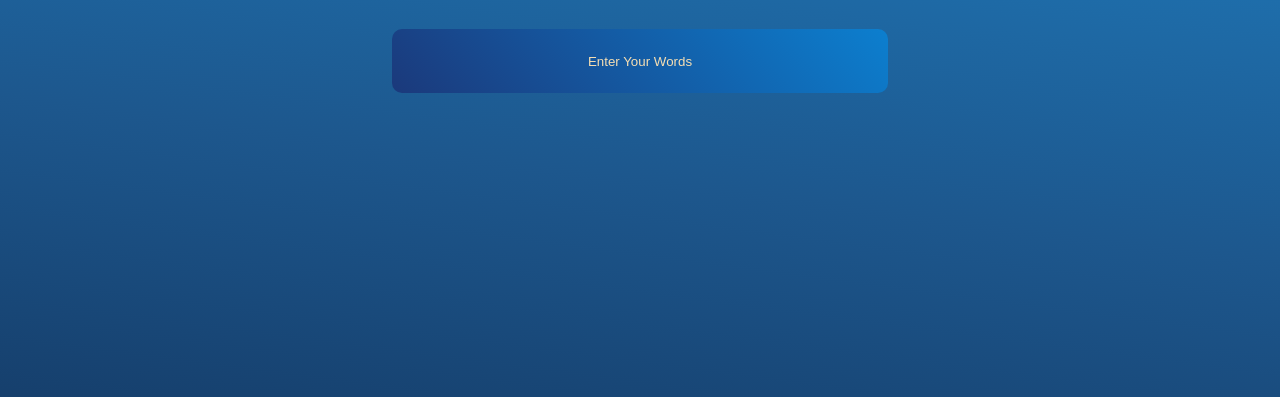
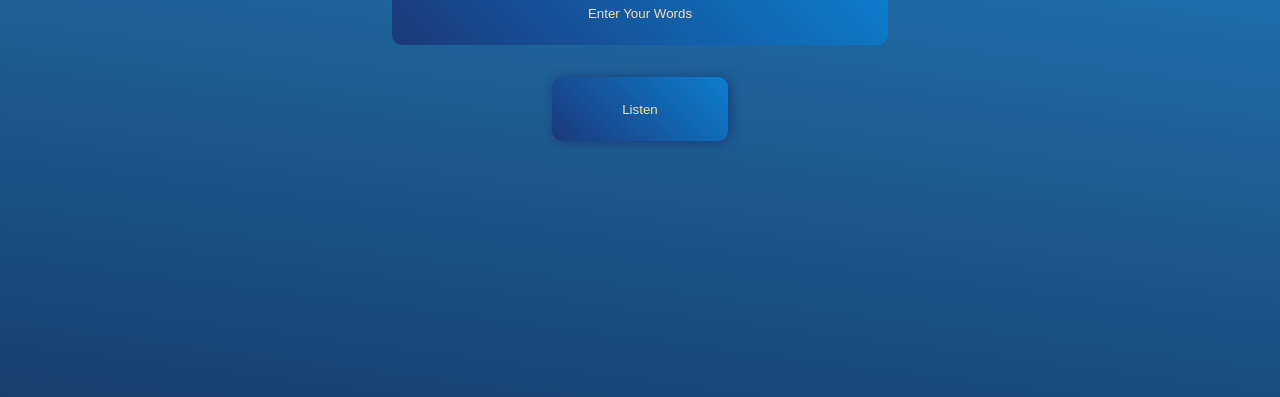
Before and after one commit to Hamdy-Mohamed/Speaker, a plain HTML site: page index.html in a window 1280 px wide. Shown: the part 435-832 px from the top of the page. Drawn offline with Linux system fonts and the light colour scheme.

Commit message:
Add files via upload

```diff
--- a/index.html
+++ b/index.html
@@ -11,6 +11,7 @@
     <div class="parent">
       <div id="content">you always beautiful</div>
       <input type="text" placeholder="Enter Your Words" />
+      <button class="btn" >listen</button>
       <marquee class="parent_marquee" scrolldelay="90" behavior="alternate">
         <marquee> <!--first ClipPath--></marquee>
       </marquee>
--- a/src/main.js
+++ b/src/main.js
@@ -1,13 +1,21 @@
 (function () {
   let content = document.querySelector("#content");
   let input = document.querySelector("input");
+  let btn = document.querySelector(".btn")
 
-  window.addEventListener("change", () => {
-    input_content = input.value;
+  let savedText = window.localStorage.getItem("text");
+
+  input.value = savedText;
+
+  content.innerHTML = savedText;
+
+  btn.addEventListener("click", () => {
+    let input_content = input.value;
+    window.localStorage.setItem("text", input_content);
     content.innerHTML = input_content;
     let speech = new SpeechSynthesisUtterance(input_content);
     speechSynthesis.speak(speech);
-    input_words = input.value.length;
+    let input_words = input.value.length;
     if (input_words <= 4) {
       content.style.overflowY = "scroll";
       content.style.minWidth = "22rem";
--- a/src/style.css
+++ b/src/style.css
@@ -82,7 +82,19 @@ html {
   box-shadow: 10px 10px 21px 1px #1b397b;
   cursor: pointer;
 }
-
+.btn {
+  height: 4rem;
+  width: 11rem;
+  border-radius: 10px;
+  outline: none;
+  border: none;
+  background: linear-gradient(45deg, #1b397b, #0c7fcf);
+  box-shadow: 2px 1px 11px #1b397bed;
+  cursor: pointer;
+}
+.btn:hover{
+  scale: 1.1;
+}
 .parent :nth-child(2)[type="text"] {
   padding: 2rem;
   text-align: center;
```
